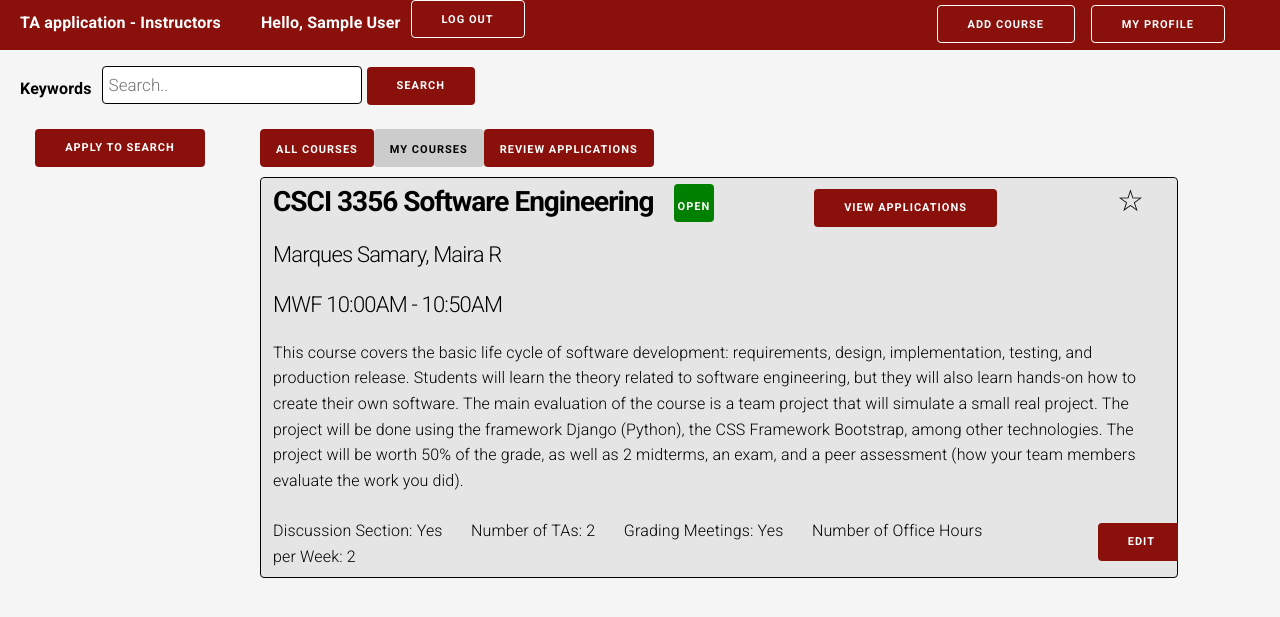
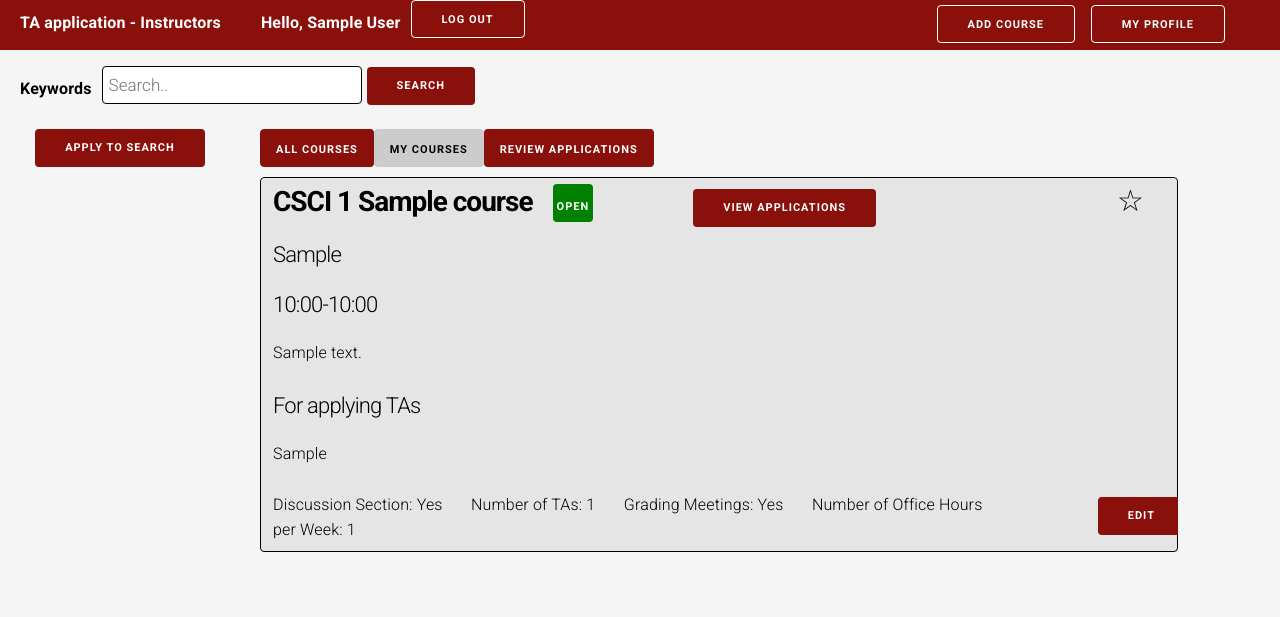
Before and after one commit to CSCI3356Spring2023/EforEveryone, a Django app: page /instructorHome/ in a window 1280 px wide, after a click on "MY COURSES". Shown: the top 617 px of the page. Run offline with Django 3.2, Linux system fonts and the light colour scheme; a user stored in the database is signed in; tables that the repository leaves empty hold one stand-in row (values such as "Sample post").

Commit message:
Replacing placeholder for myCourses
Instructors now see the courses they specifically have created

```diff
--- a/src/pages/views.py
+++ b/src/pages/views.py
@@ -40,10 +40,11 @@ def logOut_view(request):
 @login_required(login_url='/logIn')
 def instructorHome_view(request, *args, **kwargs):
     courseDataAll = Course.objects.all()
-    teacherApplications = Application.objects.all()
+    courseDataUser = Course.objects.filter(instructorUser=request.user)
+
     context = {
         "all_courses" : courseDataAll,
-        "all_applications" : teacherApplications
+        "user_courses" : courseDataUser,
     }
     return render(request, "instructorHome.html", context)
 
--- a/src/templates/instructorHome.html
+++ b/src/templates/instructorHome.html
@@ -133,36 +133,61 @@
           </div>
 
           <div id="favorites" class="tabcontent">
+            {% for course in user_courses %}
             <div class = "course" id = "c1">
               <div class = "row">
-                <h3><strong>CSCI 3356 Software Engineering</strong></h3>
+                <h3><strong>CSCI {{ course.courseNumber}} {{ course.courseName }}</strong></h3>
                 <button class = "status-button" id = "status-button">Open</button>
-                {% for course in all_courses %}
                   {% url 'applicationView' course.id as the_url %}
 
                  <!-- currently creating a button for every application -->
                   {% if the_url %}
                   <a class="button" id = "apply-button" href="{{ the_url}}">View Applications</a>
                   {% endif %}
-                {% endfor %}
+
                 <input class="star" type="checkbox" title="bookmark page">
               </div>
-              <h4>Marques Samary, Maira R</h4>
-              <h4>MWF 10:00AM - 10:50AM</h4>
-              <p>
-                This course covers the basic life cycle of software development: requirements, design, implementation, testing, and
-                production release. Students will learn the theory related to software engineering, but they will also learn hands-on
-                how to create their own software. The main evaluation of the course is a team project that will simulate a small real project.
-                The project will be done using the framework Django (Python), the CSS Framework Bootstrap, among other technologies.
-                The project will be worth 50% of the grade, as well as 2 midterms, an exam, and a peer assessment (how your team members
-                evaluate the work you did).</p>
-
+              <h4>{{ course.instructor }}</h4>
+              <h4>
+                {% for day in course.days %}
+                  {% if day == "0" %}
+                    M
+                  {% endif %}
+                  {% if day == "1" %}
+                    T
+                  {% endif %}
+                  {% if day == "2" %}
+                    W
+                  {% endif %}
+                  {% if day == "3" %}
+                    Th
+                  {% endif %}
+                  {% if day == "4" %}
+                    F
+                  {% endif %}
+                  {% if day == "5" %}
+                    Sat
+                  {% endif %}
+                  {% if day == "6" %}
+                    Sun
+                  {% endif %}
+                {% endfor %}
+                {{ course.startTime|date:'H:i'}}-{{course.endTime|date:'H:i'}}</h4>
+              {{ course.courseDescription }}
+              <br>
+              <br>
+              <h4>For applying TAs</h4>
+              {{course.relevantInfo}}
+              <br>
+              <br>
               <div class = "row" id = "info">
-                Discussion Section: Yes &nbsp &nbsp &nbsp Number of TAs: 2 &nbsp &nbsp &nbsp Grading Meetings: Yes &nbsp &nbsp &nbsp Number of Office Hours per Week: 2
+                Discussion Section: {{course.hasDiscussion|yesno:"Yes,No" }} &nbsp &nbsp &nbsp Number of TAs: {{course.numberOfTAs}} &nbsp &nbsp &nbsp Grading Meetings: {{course.homeworkGradedInMeetings|yesno:"Yes,No"}} &nbsp &nbsp &nbsp Number of Office Hours per Week: {{course.officeHoursPerWeek}}
                 <a class="button" id = "apply-button" href="/add-course-form">Edit</a>
+              </div>
 
               </div>
             </div>
+            {% endfor %}
           </div>
 
           <div id="applied-to" class="tabcontent">
```
Also changed, not shown: src/application/views.py (+5 -5 lines), src/templates/applicationView.html (+2 -6 lines), src/application/migrations/0001_initial.py, src/application/migrations/0002_alter_application_applicantuser.py (deleted), src/course/migrations/0001_initial.py.
